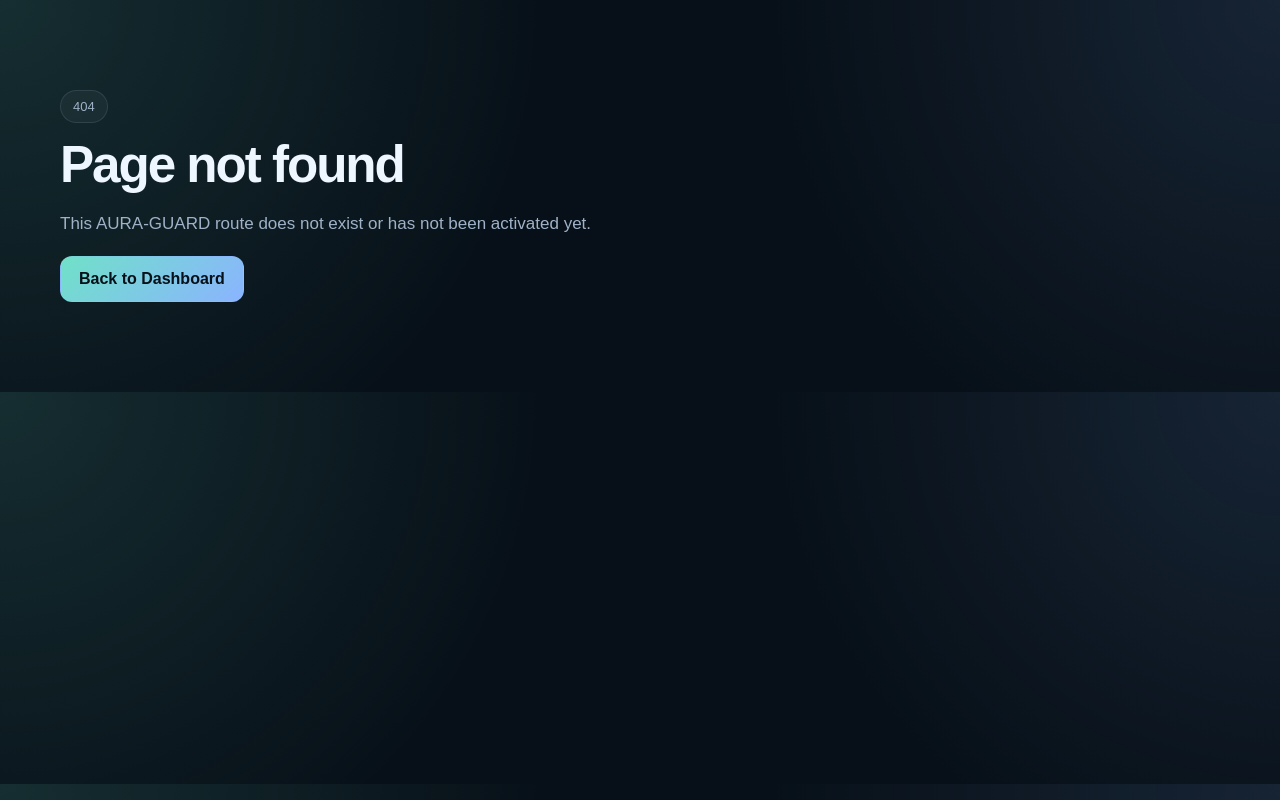
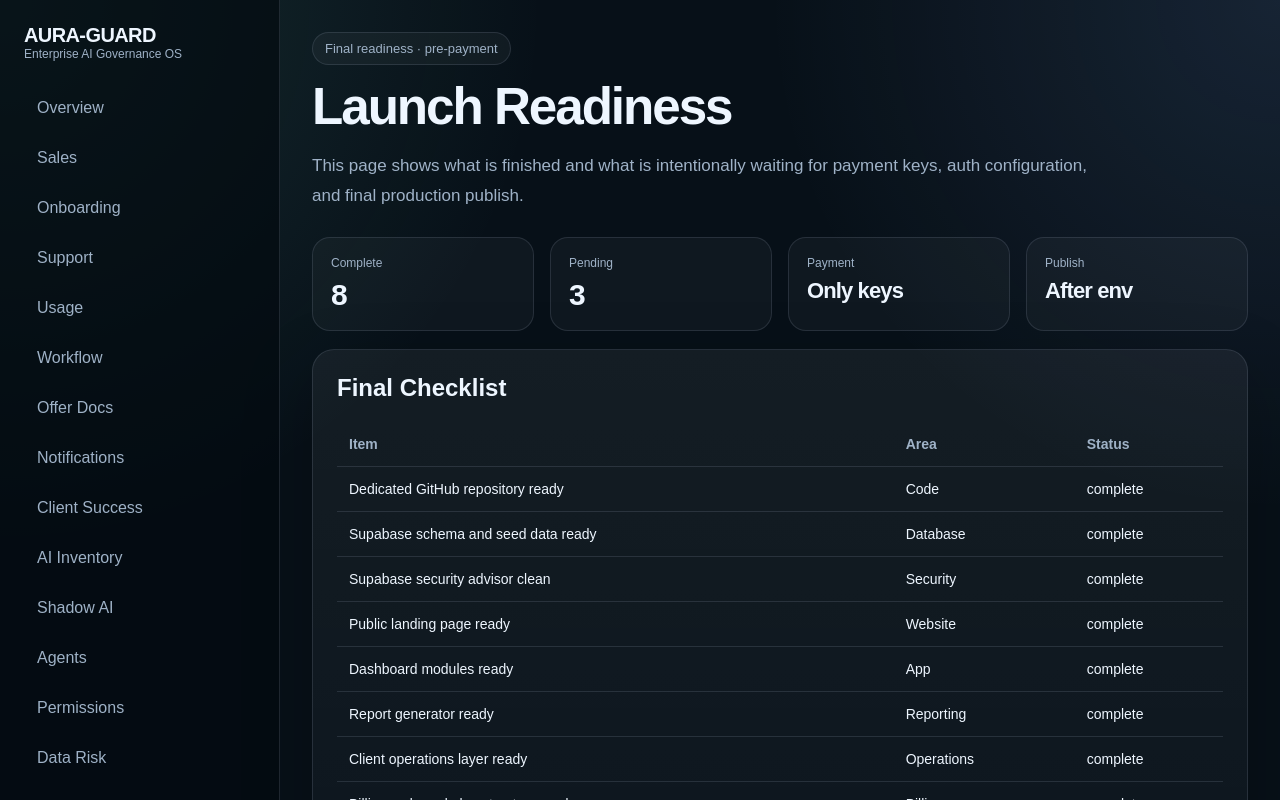
Before and after one commit to bisniskhusus019-hub/aura-guard-enterprise-os, a Next.js app: page /dashboard/launch in a window 1280 px wide. Before the commit this address had no page. Shown: the top 800 px of the page. Built offline with nearby package versions, Linux system fonts and the light colour scheme.

Commit message:
Add final launch readiness dashboard page

```diff
--- /dev/null
+++ b/app/dashboard/launch/page.tsx
@@ -0,0 +1,34 @@
+import { DashboardShell } from "@/components/dashboard-shell";
+import { launchChecklist } from "@/lib/final-readiness";
+
+export default function LaunchPage() {
+  const complete = launchChecklist.filter((item) => item.status === "complete").length;
+  const pending = launchChecklist.filter((item) => item.status === "pending").length;
+
+  return (
+    <DashboardShell activeHref="/dashboard/launch">
+      <div>
+        <div className="badge">Final readiness · pre-payment</div>
+        <h1 className="section-title" style={{ marginTop: 16 }}>Launch Readiness</h1>
+        <p className="section-copy">This page shows what is finished and what is intentionally waiting for payment keys, auth configuration, and final production publish.</p>
+        <div className="metric-grid" style={{ marginTop: 26, marginBottom: 18 }}>
+          <div className="metric-card"><div className="metric-label">Complete</div><div className="metric-value">{complete}</div></div>
+          <div className="metric-card"><div className="metric-label">Pending</div><div className="metric-value">{pending}</div></div>
+          <div className="metric-card"><div className="metric-label">Payment</div><div className="metric-value" style={{ fontSize: 22 }}>Only keys</div></div>
+          <div className="metric-card"><div className="metric-label">Publish</div><div className="metric-value" style={{ fontSize: 22 }}>After env</div></div>
+        </div>
+        <div className="card" style={{ padding: 24 }}>
+          <h2 style={{ marginTop: 0 }}>Final Checklist</h2>
+          <table>
+            <thead><tr><th>Item</th><th>Area</th><th>Status</th></tr></thead>
+            <tbody>
+              {launchChecklist.map((item) => (
+                <tr key={item.key}><td>{item.title}</td><td>{item.area}</td><td>{item.status}</td></tr>
+              ))}
+            </tbody>
+          </table>
+        </div>
+      </div>
+    </DashboardShell>
+  );
+}
```
